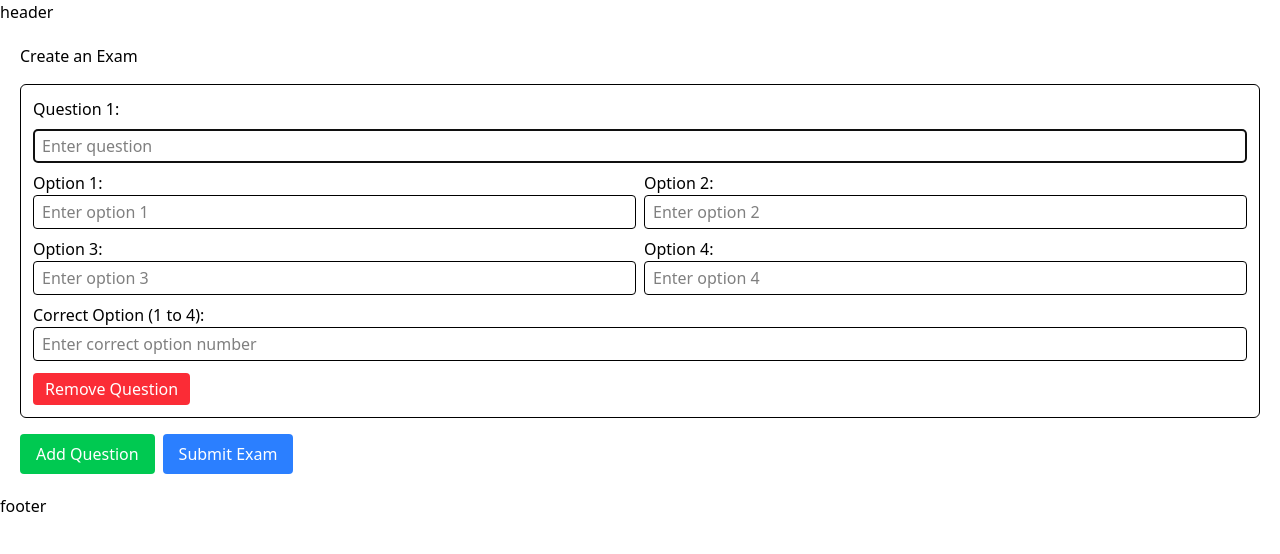
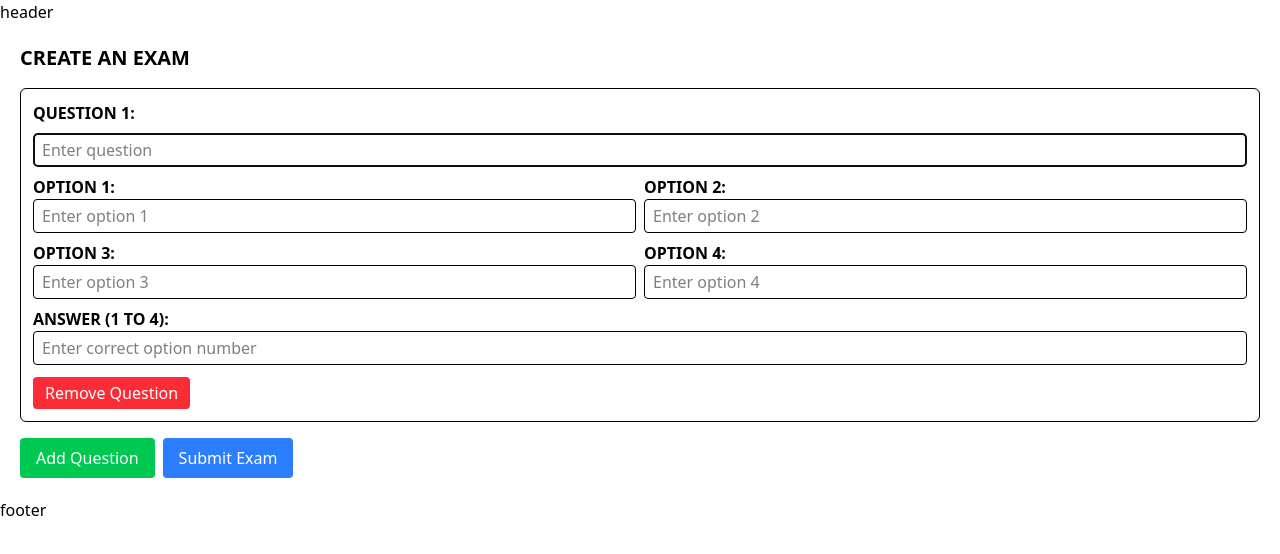
Before and after one commit to Mridul-lucifer/Paperfy, a React (Vite) app in the folder Frontend/: page /create-exam in a window 1280 px wide. Both pictures are taken after a click on the button "Add Question". Shown: the top 554 px of the page. Built offline with nearby package versions, Linux system fonts and the light colour scheme.

Commit message:
changed the question.questions to direct data

```diff
--- a/Frontend/src/pages/CreatingExam/creatingExam.jsx
+++ b/Frontend/src/pages/CreatingExam/creatingExam.jsx
@@ -18,14 +18,25 @@ const CreatingExam = () => {
     control,
     name: 'questions',
   });
+
+  // Handle form submission
   const onSubmit = async (data) => {
-    console.log(data);
+    // Prepare payload to ensure "option" and "answer" remain numeric
+    const payload = {
+      questions: data.questions.map((q) => ({
+        question: q.question,
+        options: q.options.map((opt, index) => ({
+          option: index + 1, // Numeric option
+          value: opt.value,  // String option value
+        })),
+        answer: Number(q.answer), // Ensure answer is numeric
+      })),
+    };
+
     try {
-      const response = await axios.post('http://localhost:5000/CreatePaper', {
-        questions : data
-      });
+    //   const response = await axios.post('http://localhost:5000/exam', payload);
       alert('Exam successfully created!');
-      console.log(response.data);
+      console.log(payload.questions);
     } catch (err) {
       console.error('Error submitting exam:', err);
     }
@@ -33,11 +44,11 @@ const CreatingExam = () => {
 
   return (
     <div className="p-5">
-      <h2>Create an Exam</h2>
+      <h2 className="text-xl font-bold">CREATE AN EXAM</h2>
       <form onSubmit={handleSubmit(onSubmit)}>
         {fields.map((item, questionIndex) => (
           <div key={item.id} className="mt-4 border p-3 rounded-md">
-            <label>Question {questionIndex + 1}:</label>
+            <label className="font-bold">QUESTION {questionIndex + 1}:</label>
             <input
               type="text"
               placeholder="Enter question"
@@ -51,38 +62,35 @@ const CreatingExam = () => {
                 {errors.questions[questionIndex].question.message}
               </p>
             )}
+
+            {/* Render 4 option inputs */}
             <div className="grid grid-cols-2 gap-2 mt-2">
               {Array.from({ length: 4 }).map((_, optionIndex) => (
                 <div key={optionIndex}>
-                  <label>Option {optionIndex + 1}:</label>
+                  <label className="font-bold">OPTION {optionIndex + 1}:</label>
                   <input
                     type="text"
                     placeholder={`Enter option ${optionIndex + 1}`}
                     {...register(
                       `questions.${questionIndex}.options.${optionIndex}.value`,
-                      { required: 'Option is required' }
+                      {
+                        required: 'Option is required',
+                      }
                     )}
                     className="border rounded px-2 py-1 w-full"
                   />
-                  <input
-                    type="hidden"
-                    value={optionIndex + 1}
-                    {...register(
-                      `questions.${questionIndex}.options.${optionIndex}.option`
-                    )}
-                  />
-                  {errors?.questions?.[questionIndex]?.options?.[optionIndex]
-                    ?.value && (
+                  {errors?.questions?.[questionIndex]?.options?.[optionIndex]?.value && (
                     <p className="text-red-500">
-                      {errors.questions[questionIndex].options[optionIndex]
-                        .value.message}
+                      {errors.questions[questionIndex].options[optionIndex].value.message}
                     </p>
                   )}
                 </div>
               ))}
             </div>
+
+            {/* Answer input */}
             <div className="mt-2">
-              <label>Correct Option (1 to 4):</label>
+              <label className="font-bold">ANSWER (1 TO 4):</label>
               <input
                 type="number"
                 min="1"
@@ -107,6 +115,8 @@ const CreatingExam = () => {
                 </p>
               )}
             </div>
+
+            {/* Remove question button */}
             <button
               type="button"
               onClick={() => remove(questionIndex)}
@@ -116,13 +126,15 @@ const CreatingExam = () => {
             </button>
           </div>
         ))}
+
+        {/* Add new question button */}
         <button
           type="button"
           onClick={() =>
             append({
               question: '',
-              options: Array.from({ length: 4 }).map((_, index) => ({
-                option: index + 1,
+              options: Array.from({ length: 4 }).map(() => ({
+                option: 0,
                 value: '',
               })),
               answer: '',
@@ -132,6 +144,8 @@ const CreatingExam = () => {
         >
           Add Question
         </button>
+
+        {/* Submit button */}
         <button type="submit" className="mt-4 bg-blue-500 text-white px-4 py-2 rounded hover:bg-blue-600 ml-2">
           Submit Exam
         </button>
```
